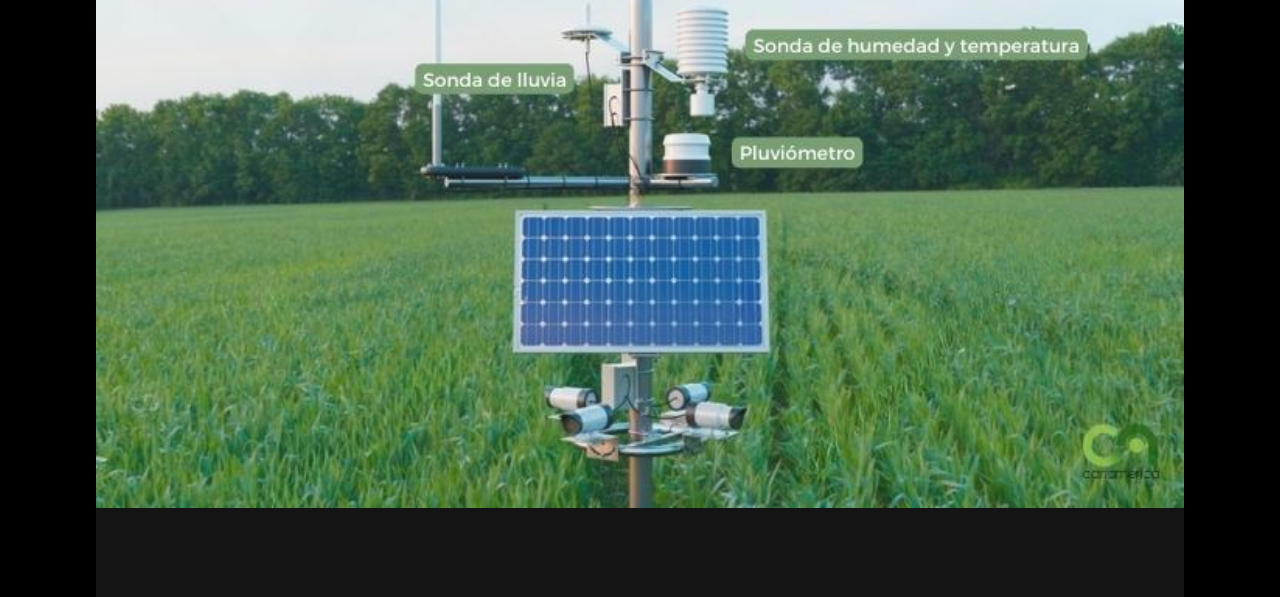
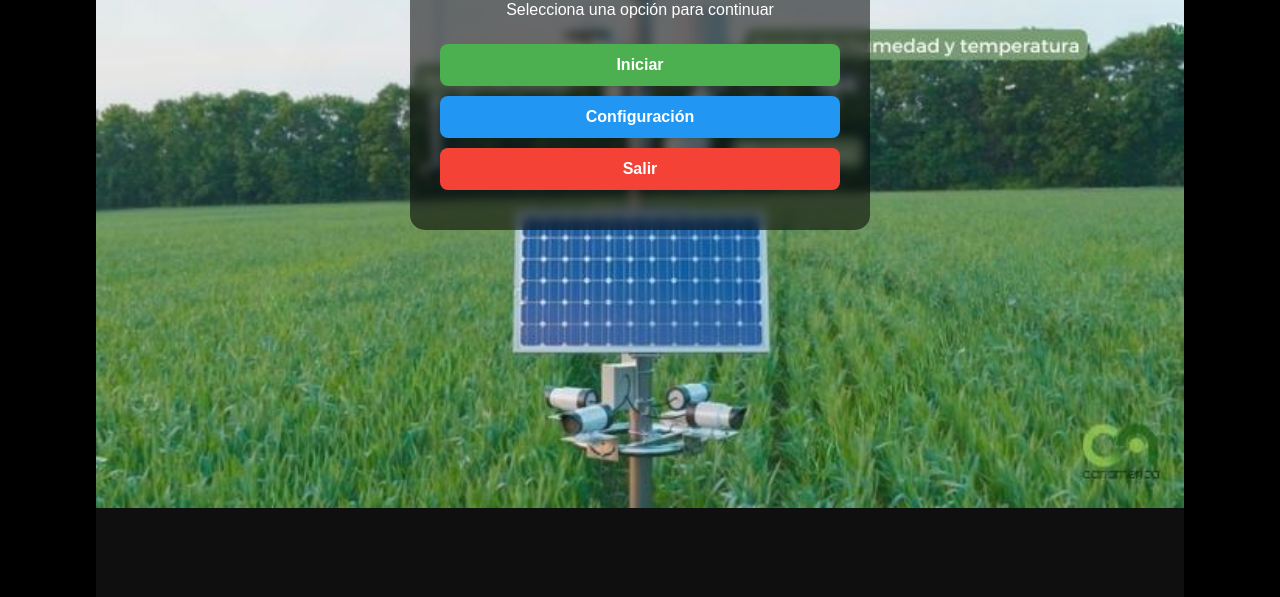
Before and after one commit to invernadero-iot/invernadero-iot.github.io, a plain HTML site: page index.html in a window 1280 px wide. Shown: the part 203-800 px from the top of the page. Drawn offline with Linux system fonts and the light colour scheme.

Commit message:
Update index.html

```diff
--- a/index.html
+++ b/index.html
@@ -3,48 +3,107 @@
 <head>
 <meta charset="UTF-8">
 <meta name="viewport" content="width=device-width, initial-scale=1.0">
-<title>Mi Página</title>
+<title>Panel Principal</title>
 
 <style>
 body {
     margin: 0;
     padding: 0;
 
-    /* Imagen con leve capa blanca suave */
     background:
-        linear-gradient(rgba(255,255,255,0.08), rgba(255,255,255,0.08)),
+        linear-gradient(rgba(255,255,255,0.06), rgba(255,255,255,0.06)),
         url("FONDO.jpg");
 
-    background-size: 85%;          /* Tamaño regular, no exagerado */
-    background-position: center;   /* Centrada */
-    background-repeat: no-repeat;  /* No se repite */
+    background-size: 85%;
+    background-position: center;
+    background-repeat: no-repeat;
     background-attachment: fixed;
 
-    background-color: #000;        /* Fondo negro si sobra espacio */
+    background-color: #000;
     font-family: Arial, sans-serif;
-    color: white;
-    text-align: center;
 }
 
-.contenido {
-    margin-top: 100px;
+/* Contenedor central */
+.contenedor {
+    width: 400px;
+    margin: 100px auto;
+    padding: 30px;
+    text-align: center;
+
+    background: rgba(0, 0, 0, 0.55);
+    border-radius: 15px;
+    backdrop-filter: blur(5px);
+
+    color: white;
 }
 
+/* Título */
 h1 {
-    font-size: 40px;
+    margin-bottom: 10px;
 }
 
 p {
-    font-size: 20px;
+    margin-bottom: 25px;
+}
+
+/* Botones */
+.boton {
+    display: block;
+    width: 100%;
+    padding: 12px;
+    margin: 10px 0;
+
+    border: none;
+    border-radius: 8px;
+    cursor: pointer;
+
+    font-size: 16px;
+    font-weight: bold;
+
+    transition: 0.3s;
+}
+
+/* Botón 1 */
+.boton1 {
+    background-color: #4CAF50;
+    color: white;
+}
+
+.boton1:hover {
+    background-color: #45a049;
+}
+
+/* Botón 2 */
+.boton2 {
+    background-color: #2196F3;
+    color: white;
+}
+
+.boton2:hover {
+    background-color: #1e88e5;
+}
+
+/* Botón 3 */
+.boton3 {
+    background-color: #f44336;
+    color: white;
+}
+
+.boton3:hover {
+    background-color: #d32f2f;
 }
 </style>
 </head>
 
 <body>
 
-<div class="contenido">
+<div class="contenedor">
     <h1>Bienvenido</h1>
-    <p>Tu página con fondo personalizado</p>
+    <p>Selecciona una opción para continuar</p>
+
+    <button class="boton boton1">Iniciar</button>
+    <button class="boton boton2">Configuración</button>
+    <button class="boton boton3">Salir</button>
 </div>
 
 </body>
```
